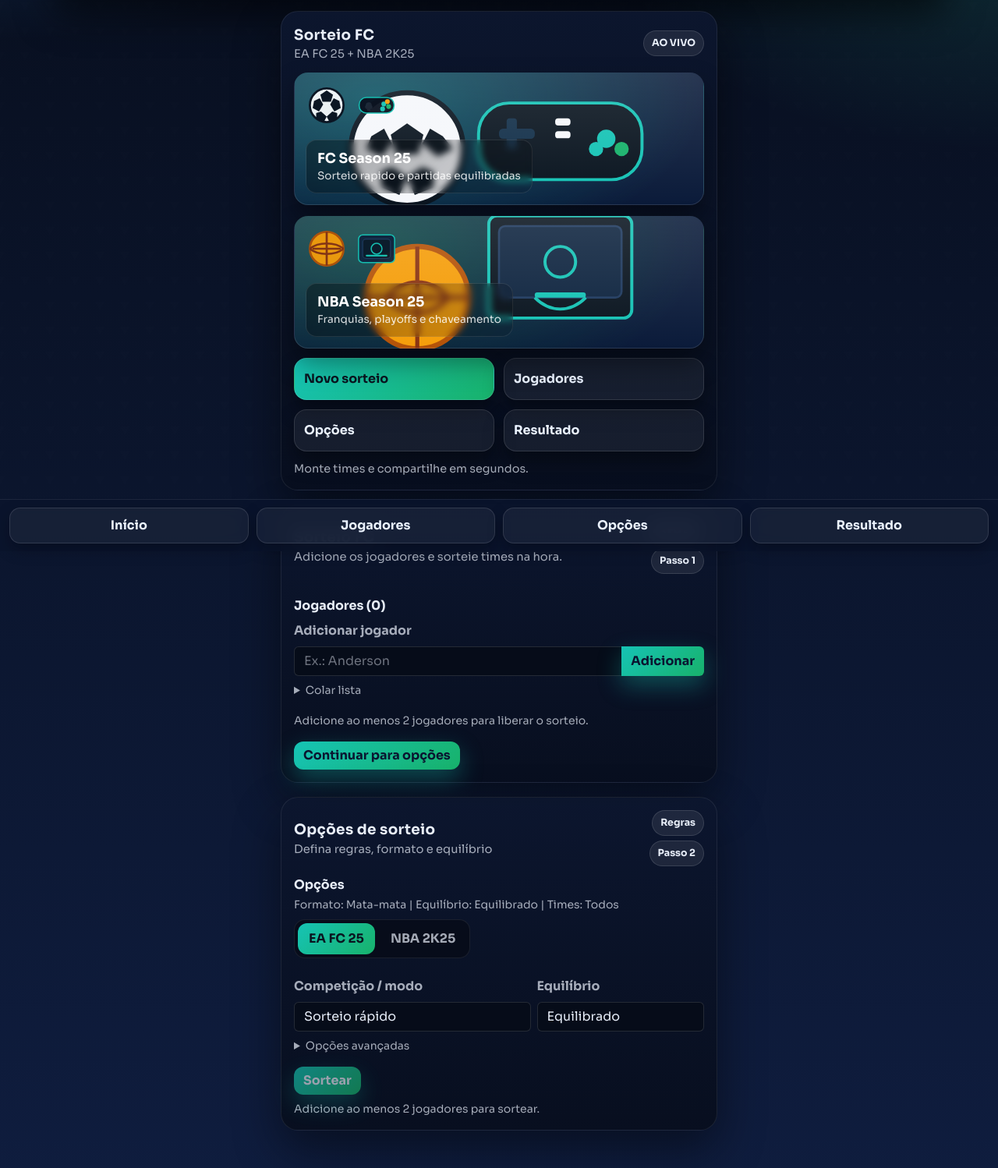
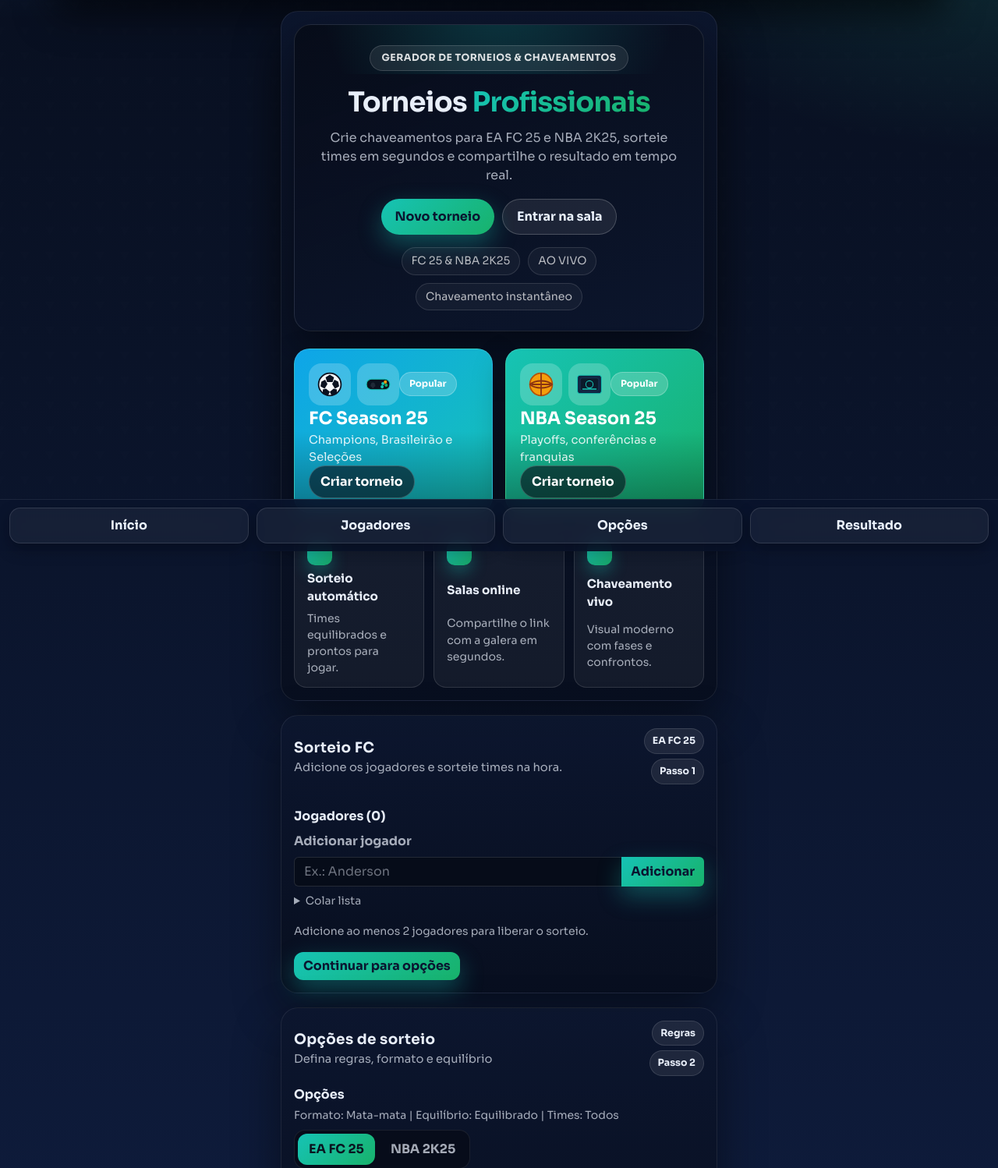
Before and after one commit to andersoncoutom-max/Futebol-Basquete, a Flask app: page / in a window 1280 px wide. Shown: the part 93-1591 px from the top of the page at 78% size. Run offline with Flask 3, Linux system fonts and the light colour scheme.

Commit message:
Eleva o visual da home com layout hero

```diff
--- a/templates/index.html
+++ b/templates/index.html
@@ -185,61 +185,191 @@
       font-size: 0.78rem;
     }
     .screen-stack { display: grid; gap: 6px; justify-items: end; }
-    .home-hero { display: grid; gap: 14px; margin-top: 10px; }
-    .hero-card {
+    .hero-banner {
       position: relative;
-      border-radius: 18px;
+      padding: 26px;
+      border-radius: 22px;
+      border: 1px solid rgba(255, 255, 255, 0.1);
+      background: linear-gradient(160deg, rgba(7, 12, 24, 0.92), rgba(12, 22, 46, 0.88));
+      text-align: center;
+      overflow: hidden;
+      box-shadow: 0 24px 60px rgba(0, 0, 0, 0.45);
+    }
+    .hero-banner::before {
+      content: "";
+      position: absolute;
+      inset: -40% -20% auto -20%;
+      height: 220px;
+      background: radial-gradient(circle at center, rgba(22, 195, 181, 0.35), transparent 60%);
+      opacity: 0.7;
+      z-index: 0;
+    }
+    .hero-pill {
+      display: inline-flex;
+      align-items: center;
+      gap: 8px;
+      padding: 6px 14px;
+      border-radius: 999px;
+      border: 1px solid rgba(255, 255, 255, 0.15);
+      background: rgba(255, 255, 255, 0.08);
+      color: rgba(255, 255, 255, 0.85);
+      font-weight: 700;
+      font-size: 0.78rem;
+      letter-spacing: 0.04em;
+      text-transform: uppercase;
+      position: relative;
+      z-index: 1;
+    }
+    .hero-title {
+      margin: 14px 0 8px;
+      font-size: 2.2rem;
+      font-weight: 800;
+      letter-spacing: -0.02em;
+      position: relative;
+      z-index: 1;
+    }
+    .hero-title span {
+      background: linear-gradient(135deg, #16c3b5, #18b26b);
+      -webkit-background-clip: text;
+      background-clip: text;
+      color: transparent;
+    }
+    .hero-subtitle {
+      color: var(--muted);
+      font-size: 1rem;
+      max-width: 620px;
+      margin: 0 auto;
+      position: relative;
+      z-index: 1;
+    }
+    .hero-actions {
+      margin-top: 18px;
+      display: flex;
+      justify-content: center;
+      gap: 10px;
+      flex-wrap: wrap;
+      position: relative;
+      z-index: 1;
+    }
+    .hero-actions .btn {
+      border-radius: 999px;
+      padding: 10px 18px;
+      font-weight: 800;
+    }
+    .hero-actions .hero-secondary {
+      border: 1px solid rgba(255, 255, 255, 0.2);
+      background: rgba(255, 255, 255, 0.08);
+      color: #eaf2ff;
+    }
+    .hero-quick {
+      margin-top: 16px;
+      display: inline-flex;
+      gap: 10px;
+      flex-wrap: wrap;
+      justify-content: center;
+      position: relative;
+      z-index: 1;
+      color: rgba(255, 255, 255, 0.7);
+      font-size: 0.88rem;
+    }
+    .hero-quick span {
+      padding: 6px 12px;
+      border-radius: 999px;
       border: 1px solid rgba(255, 255, 255, 0.12);
-      background-color: #0b1b3a;
-      background-size: cover;
-      background-position: center;
-      min-height: 170px;
-      padding: 14px;
+      background: rgba(255, 255, 255, 0.04);
+    }
+    .category-grid {
+      display: grid;
+      grid-template-columns: repeat(2, minmax(0, 1fr));
+      gap: 16px;
+      margin-top: 22px;
+    }
+    .category-card {
+      position: relative;
+      padding: 18px;
+      border-radius: 20px;
+      border: 1px solid rgba(255, 255, 255, 0.12);
+      color: #fff;
+      text-align: left;
       overflow: hidden;
+      min-height: 190px;
       display: flex;
       flex-direction: column;
       justify-content: space-between;
-      text-align: left;
-      box-shadow: 0 18px 34px rgba(0, 0, 0, 0.4);
+      box-shadow: 0 18px 40px rgba(0, 0, 0, 0.35);
     }
-    .hero-card::before {
+    .category-card::after {
       content: "";
       position: absolute;
-      inset: 0;
-      background: linear-gradient(180deg, rgba(255, 255, 255, 0.12), rgba(255, 255, 255, 0));
+      inset: auto 0 0 0;
+      height: 50%;
+      background: linear-gradient(180deg, transparent, rgba(0, 0, 0, 0.35));
       z-index: 0;
     }
-    .hero-card.hero-fc { background-image: url("/static/illustrations/fc-hero.svg"); }
-    .hero-card.hero-nba { background-image: url("/static/illustrations/nba-hero.svg"); }
-    .hero-top { display: flex; justify-content: space-between; align-items: flex-start; gap: 10px; z-index: 1; }
-    .hero-icon { width: 54px; height: 54px; opacity: 0.95; }
-    .hero-text {
+    .category-card.card-fc { background: linear-gradient(135deg, #0ea5e9, #16c3b5); }
+    .category-card.card-nba { background: linear-gradient(135deg, #16c3b5, #18b26b); }
+    .category-top { display: flex; align-items: center; justify-content: space-between; position: relative; z-index: 1; }
+    .category-icons { display: flex; gap: 8px; }
+    .category-icon {
+      width: 54px;
+      height: 54px;
+      border-radius: 16px;
+      background: rgba(255, 255, 255, 0.2);
+      display: grid;
+      place-items: center;
+    }
+    .category-icon img { width: 36px; height: 36px; }
+    .category-tag {
+      padding: 6px 12px;
+      border-radius: 999px;
+      font-size: 0.74rem;
+      font-weight: 700;
+      background: rgba(255, 255, 255, 0.2);
+      border: 1px solid rgba(255, 255, 255, 0.24);
+    }
+    .category-title { font-size: 1.4rem; font-weight: 800; position: relative; z-index: 1; }
+    .category-meta { color: rgba(255, 255, 255, 0.85); font-size: 0.92rem; position: relative; z-index: 1; }
+    .category-action {
+      align-self: flex-start;
+      padding: 8px 14px;
+      border-radius: 999px;
+      background: rgba(7, 12, 24, 0.6);
+      border: 1px solid rgba(255, 255, 255, 0.2);
+      font-weight: 700;
+      position: relative;
       z-index: 1;
-      align-self: flex-start;
-      padding: 10px 14px;
-      border-radius: 14px;
-      border: 1px solid rgba(255, 255, 255, 0.1);
-      background: linear-gradient(135deg, rgba(0, 0, 0, 0.35), rgba(0, 0, 0, 0.1));
-      backdrop-filter: blur(4px);
     }
-    .hero-title { color: #fff; font-weight: 800; font-size: 1.1rem; }
-    .hero-sub { color: rgba(255, 255, 255, 0.85); font-size: 0.85rem; }
-    .home-actions { display: grid; grid-template-columns: repeat(2, minmax(0, 1fr)); gap: 12px; margin-top: 12px; }
-    .home-card {
+    .feature-grid {
+      display: grid;
+      grid-template-columns: repeat(3, minmax(0, 1fr));
+      gap: 12px;
+      margin-top: 20px;
+    }
+    .feature-card {
+      padding: 14px 16px;
       border-radius: 16px;
-      padding: 14px 12px;
       border: 1px solid rgba(255, 255, 255, 0.12);
-      background: rgba(255, 255, 255, 0.06);
-      color: #eaf2ff;
-      font-weight: 800;
-      text-align: left;
-      box-shadow: 0 14px 26px rgba(0, 0, 0, 0.35);
+      background: rgba(255, 255, 255, 0.05);
+      display: grid;
+      gap: 6px;
     }
-    .home-card.primary {
-      background: linear-gradient(135deg, var(--accent), var(--accent-2));
-      color: #0a1520;
+    .feature-icon {
+      width: 32px;
+      height: 32px;
+      border-radius: 10px;
+      background: linear-gradient(135deg, rgba(22, 195, 181, 0.9), rgba(24, 178, 107, 0.9));
+      box-shadow: 0 10px 20px rgba(22, 195, 181, 0.3);
     }
-    .home-footer { margin-top: 12px; color: var(--muted); font-size: 0.9rem; }
+    .feature-title { font-weight: 800; font-size: 0.95rem; }
+    .feature-text { color: var(--muted); font-size: 0.88rem; }
+    .reveal { animation: fadeUp 0.7s ease both; }
+    .reveal.delay-1 { animation-delay: 0.08s; }
+    .reveal.delay-2 { animation-delay: 0.16s; }
+    .reveal.delay-3 { animation-delay: 0.24s; }
+    @keyframes fadeUp {
+      from { opacity: 0; transform: translateY(12px); }
+      to { opacity: 1; transform: translateY(0); }
+    }
     .settings-list { display: grid; gap: 10px; margin-top: 8px; }
     .settings-item {
       display: flex;
@@ -469,6 +599,10 @@
       .action-row .btn { width: 100%; }
       .result-grid { grid-template-columns: 1fr; }
       .nav-links { width: 100%; }
+      .hero-title { font-size: 1.8rem; }
+      .category-grid { grid-template-columns: 1fr; }
+      .feature-grid { grid-template-columns: 1fr; }
+      .hero-actions { flex-direction: column; }
     }
   </style>
 </head>
@@ -490,42 +624,80 @@
 
     <div class="grid">
       <section class="glass panel app-screen" id="homePanel">
-        <div class="screen-head">
-          <div>
-            <div class="screen-title">Sorteio FC</div>
-            <div class="screen-sub">EA FC 25 + NBA 2K25</div>
+        <div class="hero-banner">
+          <div class="hero-pill reveal">Gerador de torneios & chaveamentos</div>
+          <div class="hero-title reveal delay-1">Torneios <span>Profissionais</span></div>
+          <div class="hero-subtitle reveal delay-2">
+            Crie chaveamentos para EA FC 25 e NBA 2K25, sorteie times em segundos e compartilhe o resultado em tempo real.
           </div>
-          <div class="screen-chip">AO VIVO</div>
+          <div class="hero-actions reveal delay-3">
+            <button class="btn btn-accent" type="button" onclick="document.getElementById('setupPanel')?.scrollIntoView({behavior:'smooth'});">Novo torneio</button>
+            <button class="btn hero-secondary" type="button" onclick="document.getElementById('roomOpenBtn')?.click();">Entrar na sala</button>
+          </div>
+          <div class="hero-quick">
+            <span>FC 25 & NBA 2K25</span>
+            <span>AO VIVO</span>
+            <span>Chaveamento instantâneo</span>
+          </div>
         </div>
-        <div class="home-hero">
-          <button class="hero-card hero-fc" id="homeFcBtn" type="button">
-            <div class="hero-top">
-              <img class="hero-icon" src="/static/illustrations/icon-ball.svg" alt="Icone futebol" loading="lazy">
-              <img class="hero-icon" src="/static/illustrations/icon-gamepad.svg" alt="Icone controle" loading="lazy">
+
+        <div class="category-grid">
+          <button class="category-card card-fc" id="homeFcBtn" type="button">
+            <div class="category-top">
+              <div class="category-icons">
+                <div class="category-icon">
+                  <img src="/static/illustrations/icon-ball.svg" alt="Icone futebol" loading="lazy">
+                </div>
+                <div class="category-icon">
+                  <img src="/static/illustrations/icon-gamepad.svg" alt="Icone controle" loading="lazy">
+                </div>
+              </div>
+              <div class="category-tag">Popular</div>
             </div>
-            <div class="hero-text">
-              <div class="hero-title">FC Season 25</div>
-              <div class="hero-sub">Sorteio rapido e partidas equilibradas</div>
+            <div>
+              <div class="category-title">FC Season 25</div>
+              <div class="category-meta">Champions, Brasileirão e Seleções</div>
             </div>
+            <div class="category-action">Criar torneio</div>
           </button>
-          <button class="hero-card hero-nba" id="homeNbaBtn" type="button">
-            <div class="hero-top">
-              <img class="hero-icon" src="/static/illustrations/icon-basketball.svg" alt="Icone basquete" loading="lazy">
-              <img class="hero-icon" src="/static/illustrations/icon-court.svg" alt="Icone quadra" loading="lazy">
+
+          <button class="category-card card-nba" id="homeNbaBtn" type="button">
+            <div class="category-top">
+              <div class="category-icons">
+                <div class="category-icon">
+                  <img src="/static/illustrations/icon-basketball.svg" alt="Icone basquete" loading="lazy">
+                </div>
+                <div class="category-icon">
+                  <img src="/static/illustrations/icon-court.svg" alt="Icone quadra" loading="lazy">
+                </div>
+              </div>
+              <div class="category-tag">Popular</div>
             </div>
-            <div class="hero-text">
-              <div class="hero-title">NBA Season 25</div>
-              <div class="hero-sub">Franquias, playoffs e chaveamento</div>
+            <div>
+              <div class="category-title">NBA Season 25</div>
+              <div class="category-meta">Playoffs, conferências e franquias</div>
             </div>
+            <div class="category-action">Criar torneio</div>
           </button>
         </div>
-        <div class="home-actions">
-          <button class="home-card primary" type="button" onclick="document.getElementById('setupPanel')?.scrollIntoView({behavior:'smooth'});">Novo sorteio</button>
-          <button class="home-card" type="button" onclick="document.getElementById('participantInput')?.focus();">Jogadores</button>
-          <button class="home-card" type="button" onclick="document.getElementById('optionsPanel')?.scrollIntoView({behavior:'smooth'});">Opções</button>
-          <button class="home-card" type="button" onclick="document.getElementById('resultsPanel')?.scrollIntoView({behavior:'smooth'});">Resultado</button>
+
+        <div class="feature-grid">
+          <div class="feature-card">
+            <div class="feature-icon"></div>
+            <div class="feature-title">Sorteio automático</div>
+            <div class="feature-text">Times equilibrados e prontos para jogar.</div>
+          </div>
+          <div class="feature-card">
+            <div class="feature-icon"></div>
+            <div class="feature-title">Salas online</div>
+            <div class="feature-text">Compartilhe o link com a galera em segundos.</div>
+          </div>
+          <div class="feature-card">
+            <div class="feature-icon"></div>
+            <div class="feature-title">Chaveamento vivo</div>
+            <div class="feature-text">Visual moderno com fases e confrontos.</div>
+          </div>
         </div>
-        <div class="home-footer">Monte times e compartilhe em segundos.</div>
       </section>
       <section class="glass panel app-screen" id="setupPanel">
         <div class="screen-head">
```
